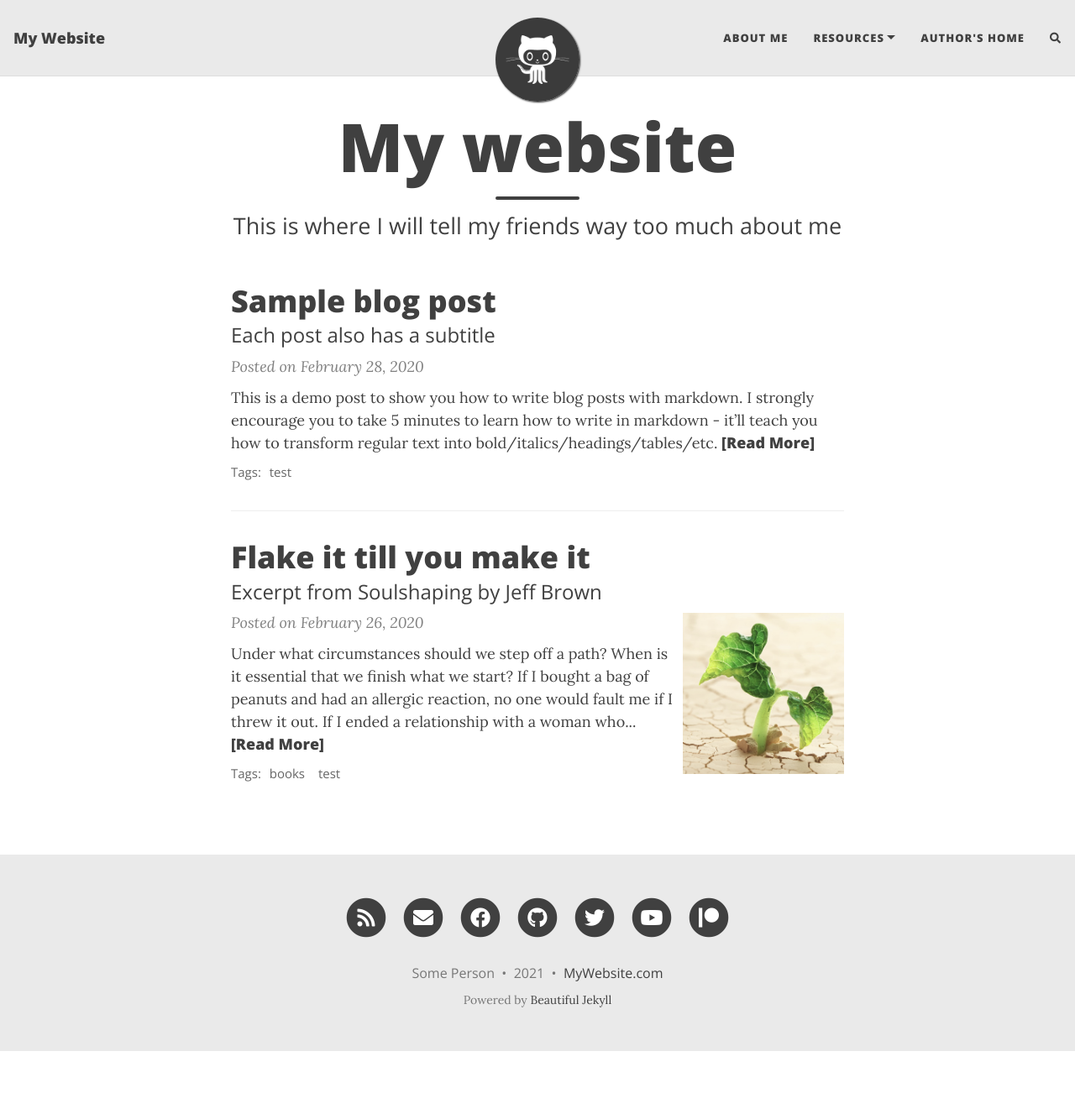
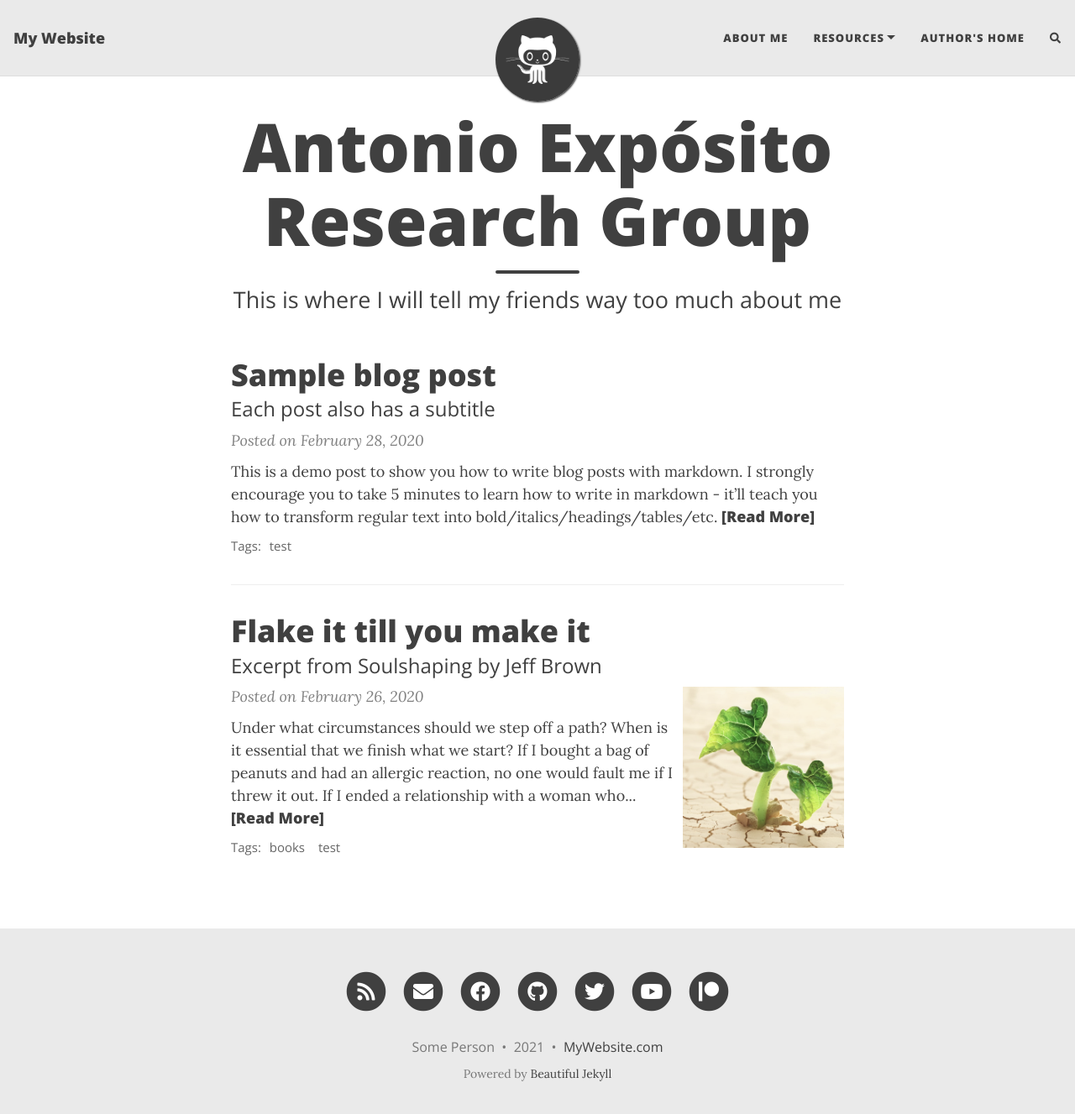
Before and after one commit to AntonioJExposito/AntonioJExposito.github.io, a Jekyll site: the page built from index.html, in a window 1280 px wide and 1340 px high. Shown: the top 1327 px of the window at 84% size. Built offline with Jekyll 4.4.1, drawn with Linux system fonts in a browser that asks for light colours; nearby versions of some CDN libraries; the list of posts is cut into pages by our own code; comment, search, counter and statistics services are not loaded.

Commit message:
Update index.html

```diff
--- a/index.html
+++ b/index.html
@@ -1,5 +1,5 @@
 ---
 layout: home
-title: My website
+title: Antonio Expósito Research Group
 subtitle: This is where I will tell my friends way too much about me
 ---
```
